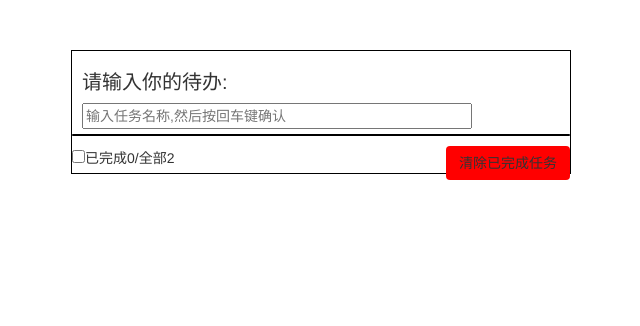
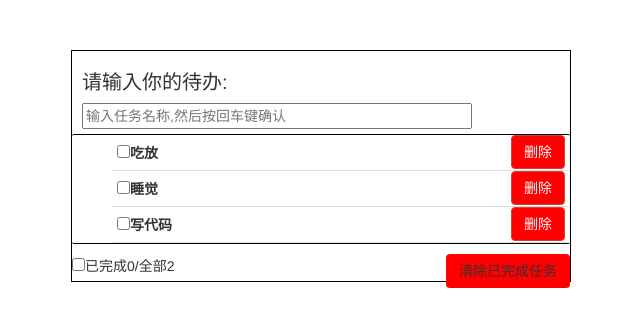
Before and after one commit to alanlyang/learning, a Vue app in the folder web/Vue/vue_demo/: page / in a window 1280 px wide. Shown: the top 326 px of the page, without its empty margins (319-959 px from the left). Built offline with nearby package versions, Linux system fonts and the light colour scheme.

Commit message:
2020-09-28

```diff
--- a/web/Vue/vue_demo/package.json
+++ b/web/Vue/vue_demo/package.json
@@ -11,6 +11,7 @@
   },
   "dependencies": {
     "bootstrap": "^3.4.1",
+    "prettier": "^1.12.1",
     "vue": "^2.5.2"
   },
   "devDependencies": {
--- a/web/Vue/vue_demo/src/App.vue
+++ b/web/Vue/vue_demo/src/App.vue
@@ -2,7 +2,7 @@
     <div class="todo-container">
         <div class="todo-wraper">
             <TodoHeader/>
-            <TodoList :todo="todos"/>
+            <TodoList :todos="todos"/>
             <TodoFooter/>
         </div>
     </div>
```
Also changed, not shown: 1 other file (tests, documents, lock files or other folders).
